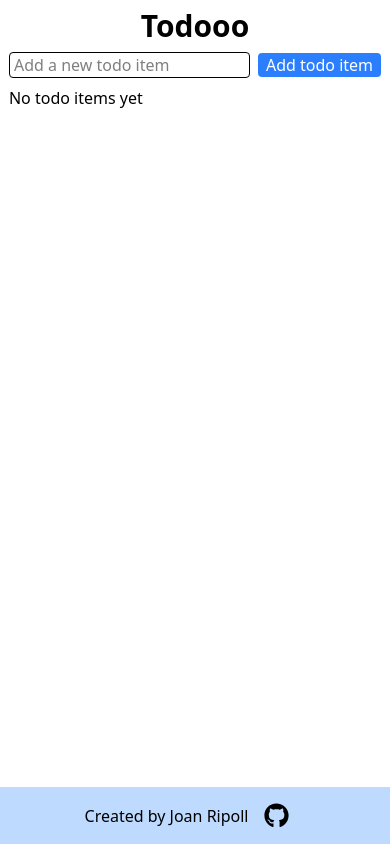
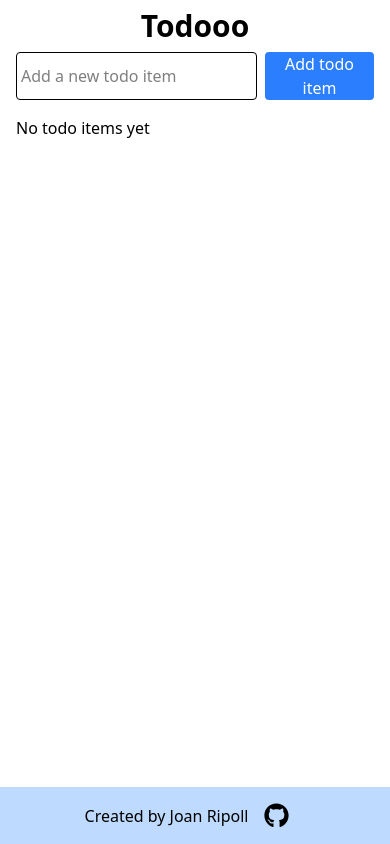
Before and after one commit to Joan-rv/todooo, a Next.js app: page / in a window 390 px wide. Built offline with nearby package versions, Linux system fonts and the light colour scheme.

Commit message:
Improve mobile expirience

```diff
--- a/components/todo-list.tsx
+++ b/components/todo-list.tsx
@@ -20,9 +20,8 @@ export default function TodoList() {
   }
 
   return (
-    <div className="flex-col flex flex-1 items-stretch">
-      <div className="flex mb-2">
-        <form onSubmit={handleNewTodo}>
+    <div className="flex-col flex flex-1 w-full max-w-150 px-4 items-stretch">
+      <form onSubmit={handleNewTodo} className="flex pb-4">
         <input
           type="text"
           value={newTodo}
@@ -34,7 +33,6 @@ export default function TodoList() {
           Add todo item
         </button>
       </form>
-      </div>
       {todos.length == 0 ? (
         "No todo items yet"
       ) : (
```
Lines whose indentation alone changed are shown as unchanged.
